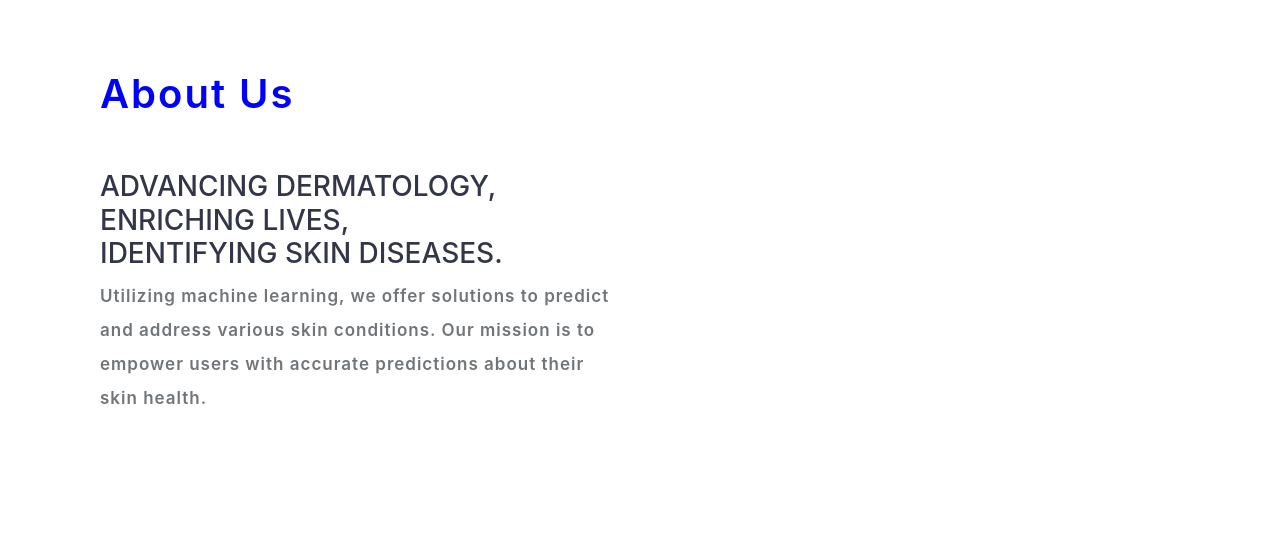
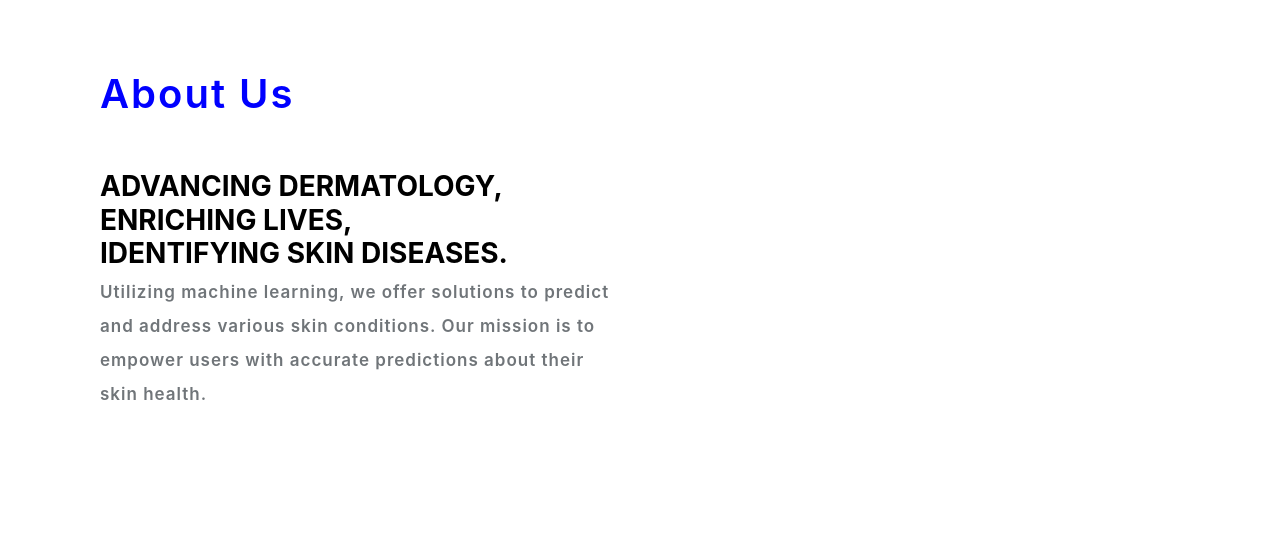
Before and after one commit to mankunssanil/skin-disease-prediction2, a plain HTML site: page index.html in a window 1280 px wide. Shown: the part 778-1326 px from the top of the page. Drawn offline with nearby package versions, Linux system fonts and the light colour scheme; a web font is replaced by a local one.

Commit message:
Update style.css

```diff
--- a/style.css
+++ b/style.css
@@ -32,6 +32,25 @@ body a {
 
 body img {
     max-width: 100%;
+}
+.drag-like-table {
+    display: table;
+    width: 100%;
+}
+
+.drag-like-table-cell {
+    display: table-cell;
+    vertical-align: middle;
+}
+
+.drag-like-title {
+    color: #000000;
+    font-weight: bold;
+    margin: 0;
+}
+
+.drag-like-paragraph {
+    margin: 0;
 }
 
 a:hover {
```
